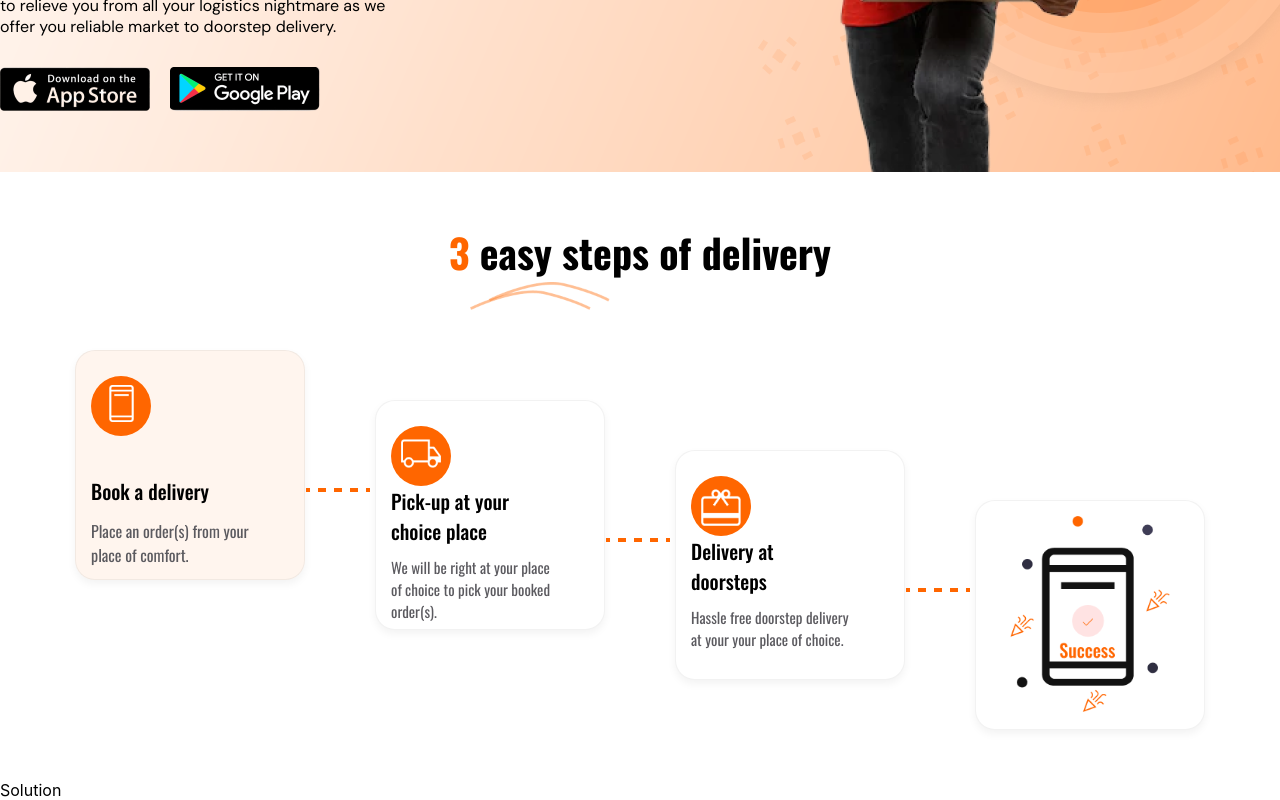
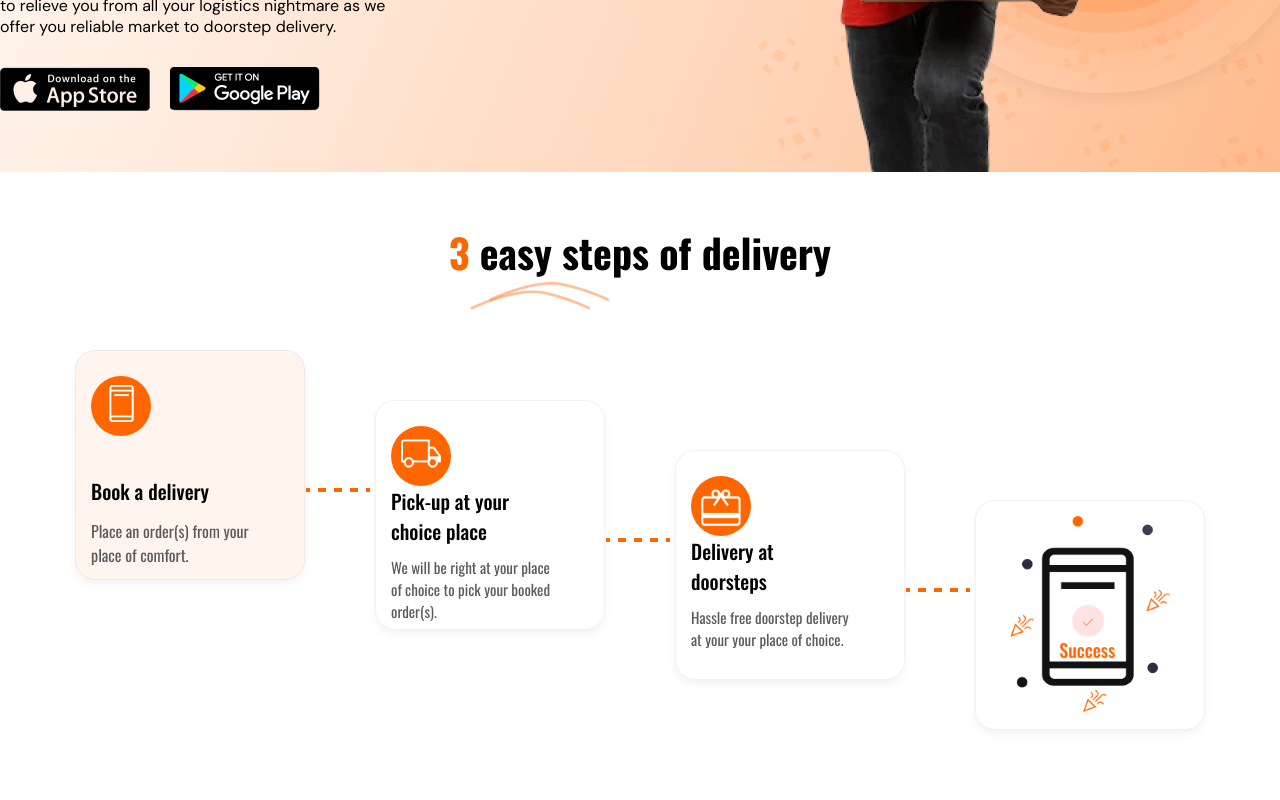
Before and after one commit to Pickbox-Project/Pickbox-frontend, a React (Create React App) app: page / in a window 1280 px wide. Shown: the part 508-1308 px from the top of the page. Built offline with nearby package versions, Linux system fonts and the light colour scheme.

Commit message:
Added Solution component to be rendered on the App.js

```diff
--- a/src/Components/Solution/Solution.jsx
+++ b/src/Components/Solution/Solution.jsx
@@ -3,7 +3,9 @@ import "./Solution.css"
 
 const Solution = () => {
   return (
-    <div>Solution</div>
+    <div className='solution-container'>
+
+    </div>
   )
 }
 
```
